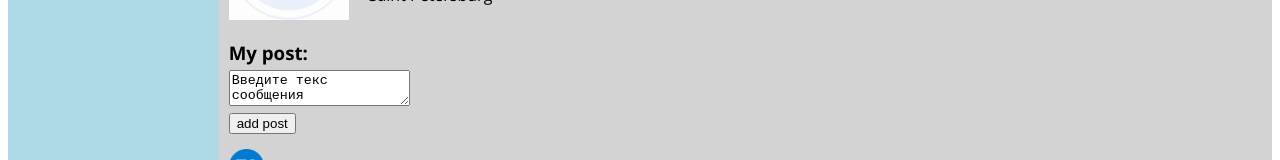
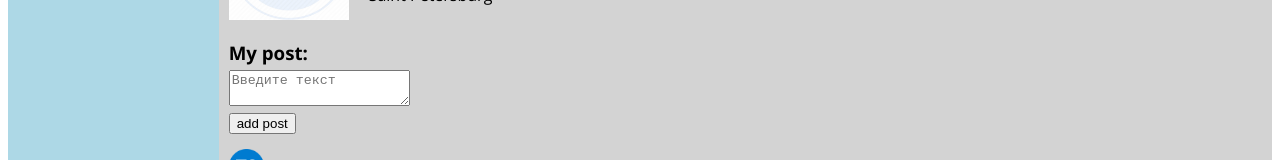
Before and after one commit to AndrosovMA/Social_network, a React (Create React App) app: page /Profile in a window 1280 px wide. Shown: the part 448-608 px from the top of the page. Built offline with nearby package versions, Linux system fonts and the light colour scheme.

Commit message:
v.0.3.1 - getting value from textarea in MyPost.tsx

```diff
--- a/src/App.tsx
+++ b/src/App.tsx
@@ -23,7 +23,7 @@ type Props = {
 }
 
 const App: FC<Props> = (stateProp) => {
-console.log('APP.tsx:', stateProp);
+
     return (
         <Router>
             <div className="wrapper">
--- a/src/components/profile/my_post/MyPost.tsx
+++ b/src/components/profile/my_post/MyPost.tsx
@@ -14,16 +14,23 @@ const MyPost: FC<Props> = (post) => {
                 <Post message={el.message} likeCount={el.likeCount}/>
             </div>
         )
-    })
+    });
+
+    let getRefTextarea = React.createRef<HTMLTextAreaElement>()
+
+    const handlerClick = () => {
+        let getTextareaValue = getRefTextarea.current?.value;
+        console.log(getTextareaValue)
+    };
 
     return (
         <div className="profile__post">
             <h3>My post:</h3>
             <div>
-                <textarea name='message'>Введите текс сообщения </textarea>
+                <textarea placeholder='Введите текст' ref={getRefTextarea}/>
             </div>
             <div>
-                <input className='' type={"button"} value='add post'/>
+                <input type={"button"} onClick={handlerClick} value='add post'/>
             </div>
             {posts}
         </div>
--- a/src/scss/component.scss
+++ b/src/scss/component.scss
@@ -37,7 +37,7 @@
     background-color: lightgray;
 
     .profile__img {
-        width: 100%;
+        max-width: 100%;
         max-height: 270px;
     }
 
```
